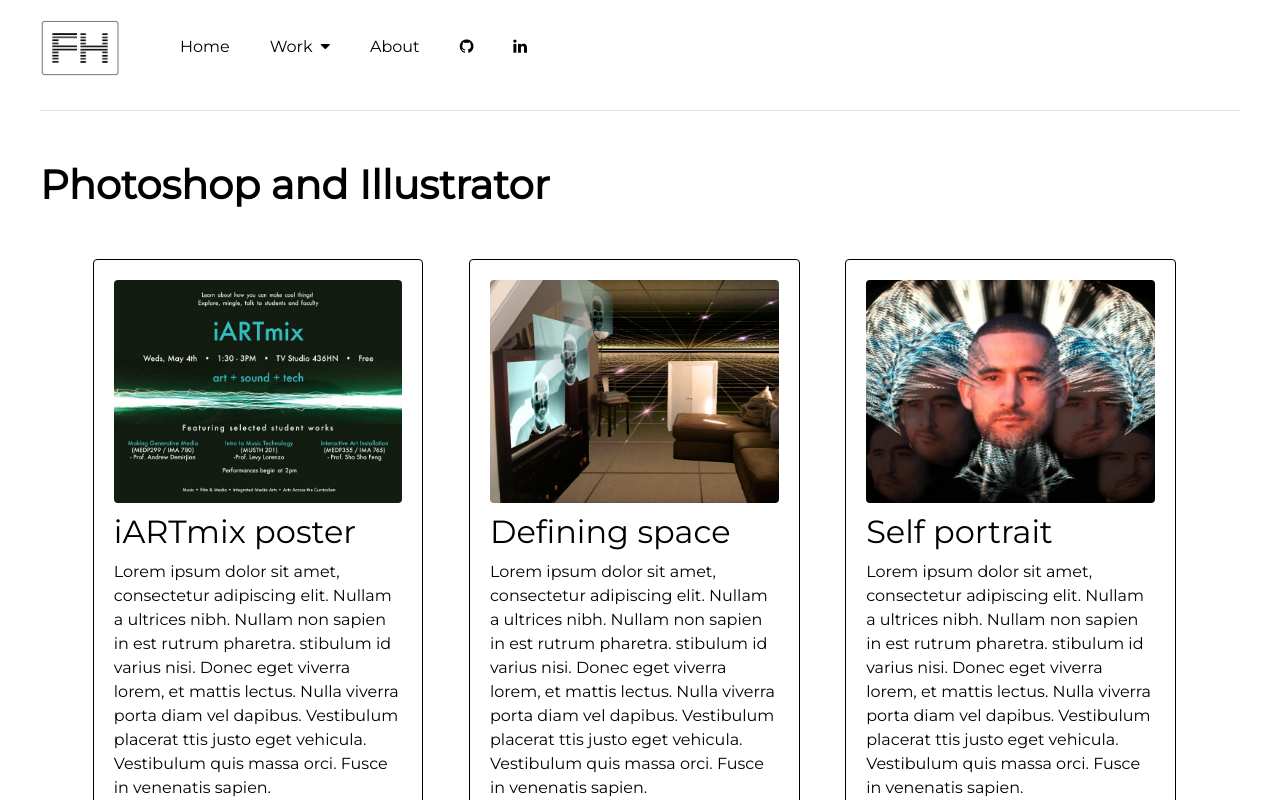
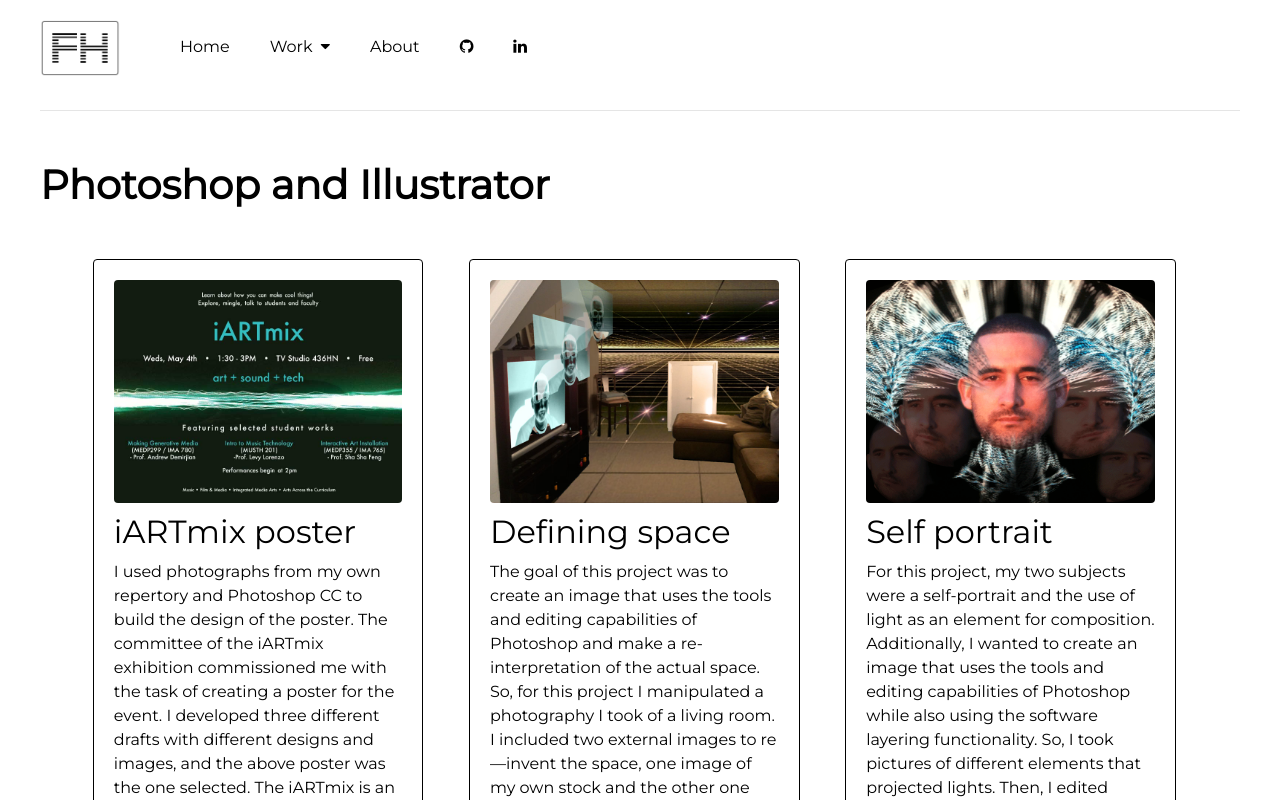
Before and after one commit to FelipeAtGA/fh-portfolio, a React (Create React App) app in the folder client/: page /PsAi in a window 1280 px wide. Shown: the top 800 px of the page. Built offline with nearby package versions, Linux system fonts and the light colour scheme.

Commit message:
edit text for the description of each project in Photoshop and Illustrator

```diff
--- a/client/src/components/photoshopIllustratorLink/PsAi.jsx
+++ b/client/src/components/photoshopIllustratorLink/PsAi.jsx
@@ -14,30 +14,33 @@ class PsAi extends Component {
       titles: ['iARTmix poster', 'Defining space', 'Self portrait', 'Illustration'],
       classes: 'projectWrapper',
       text: [
-        `Lorem ipsum dolor sit amet, consectetur adipiscing elit.
-        Nullam a ultrices nibh. Nullam non sapien in est rutrum pharetra.
-        stibulum id varius nisi. Donec eget viverra lorem, et mattis
-        lectus. Nulla viverra porta diam vel dapibus. Vestibulum placerat
-        ttis justo eget vehicula. Vestibulum quis massa orci. Fusce in
-        venenatis sapien.`,
-        `Lorem ipsum dolor sit amet, consectetur adipiscing elit.
-        Nullam a ultrices nibh. Nullam non sapien in est rutrum pharetra.
-        stibulum id varius nisi. Donec eget viverra lorem, et mattis
-        lectus. Nulla viverra porta diam vel dapibus. Vestibulum placerat
-        ttis justo eget vehicula. Vestibulum quis massa orci. Fusce in
-        venenatis sapien.`,
-        `Lorem ipsum dolor sit amet, consectetur adipiscing elit.
-        Nullam a ultrices nibh. Nullam non sapien in est rutrum pharetra.
-        stibulum id varius nisi. Donec eget viverra lorem, et mattis
-        lectus. Nulla viverra porta diam vel dapibus. Vestibulum placerat
-        ttis justo eget vehicula. Vestibulum quis massa orci. Fusce in
-        venenatis sapien.`,
-        `Lorem ipsum dolor sit amet, consectetur adipiscing elit.
-        Nullam a ultrices nibh. Nullam non sapien in est rutrum pharetra.
-        stibulum id varius nisi. Donec eget viverra lorem, et mattis
-        lectus. Nulla viverra porta diam vel dapibus. Vestibulum placerat
-        ttis justo eget vehicula. Vestibulum quis massa orci. Fusce in
-        venenatis sapien.`,
+        `I used photographs from my own repertory and Photoshop CC to build the
+        design of the poster. The committee of the iARTmix exhibition commissioned
+        me with the task of creating a poster for the event. I developed three
+        different drafts with different designs and images, and the above poster
+        was the one selected. The iARTmix is an exhibition featuring students’ works
+        from courses at the crossroad of technology, music, and art.`,
+        `The goal of this project was to create an image that uses the tools and
+        editing capabilities of Photoshop and make a re-interpretation of the actual
+        space. So, for this project I manipulated a photography I took of a living
+        room. I included two external images to re—invent the space, one image of
+        my own stock and the other one from a free-licensing image stock site. I
+        aimed to give the image a totally new meaning that represents my creative
+        vision.`,
+        `For this project, my two subjects were a self-portrait and the use of
+        light as an element for composition. Additionally, I wanted to create
+        an image that uses the tools and editing capabilities of Photoshop while
+        also using the software layering functionality. So, I took pictures of
+        different elements that projected lights. Then, I edited them and selected
+        the ones I liked the most. And finally, I assembled all the different assets
+        in this composition.`,
+        `For my illustrator project, the goal was to create an image using all
+        the Illustrator tools and tricks that I knew possible at the time. So, I
+        used a photograph that I took during a vacation in Miami for its colorful
+        appearance and intricate design, placed it as a background, then traced
+        the image over a semi-transparent layer object. The final result was this
+        comic-kind-of-looking image that represents a real space and
+        event.`,
       ],
     };
   }
```
